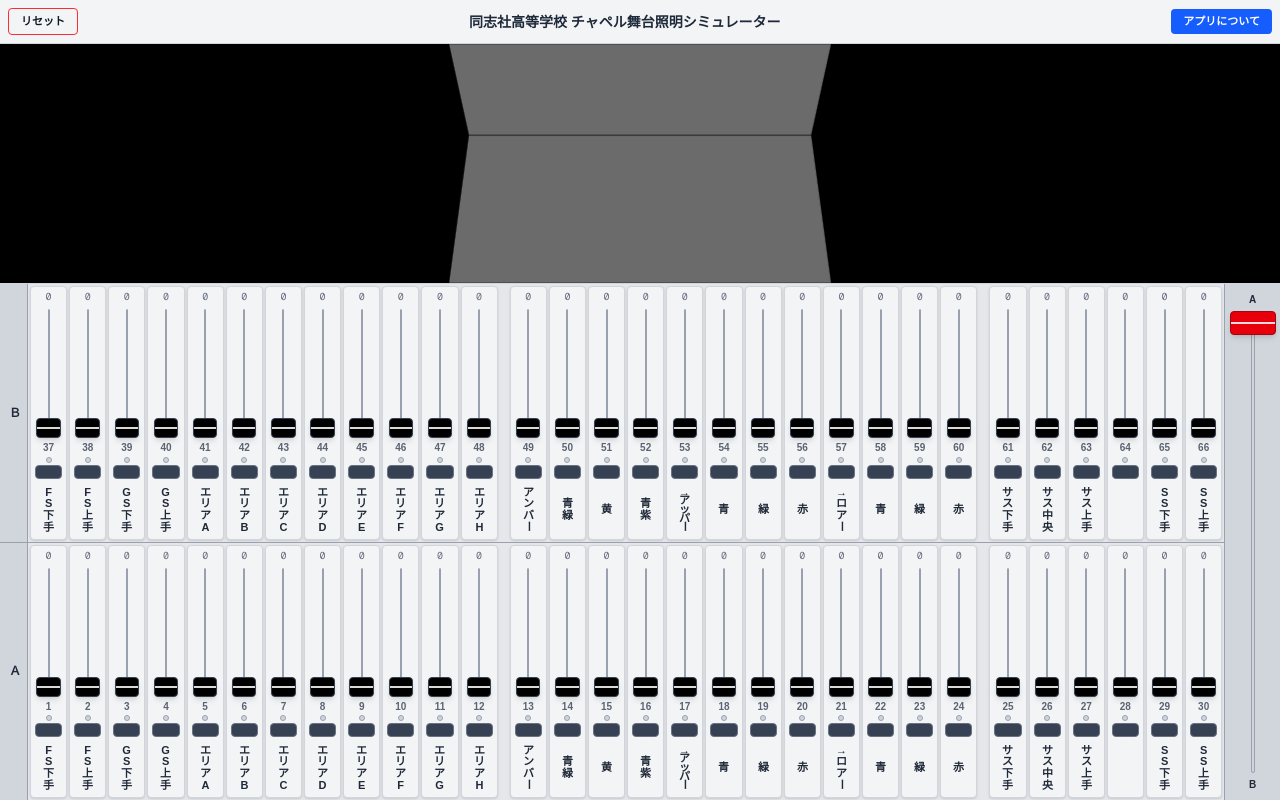
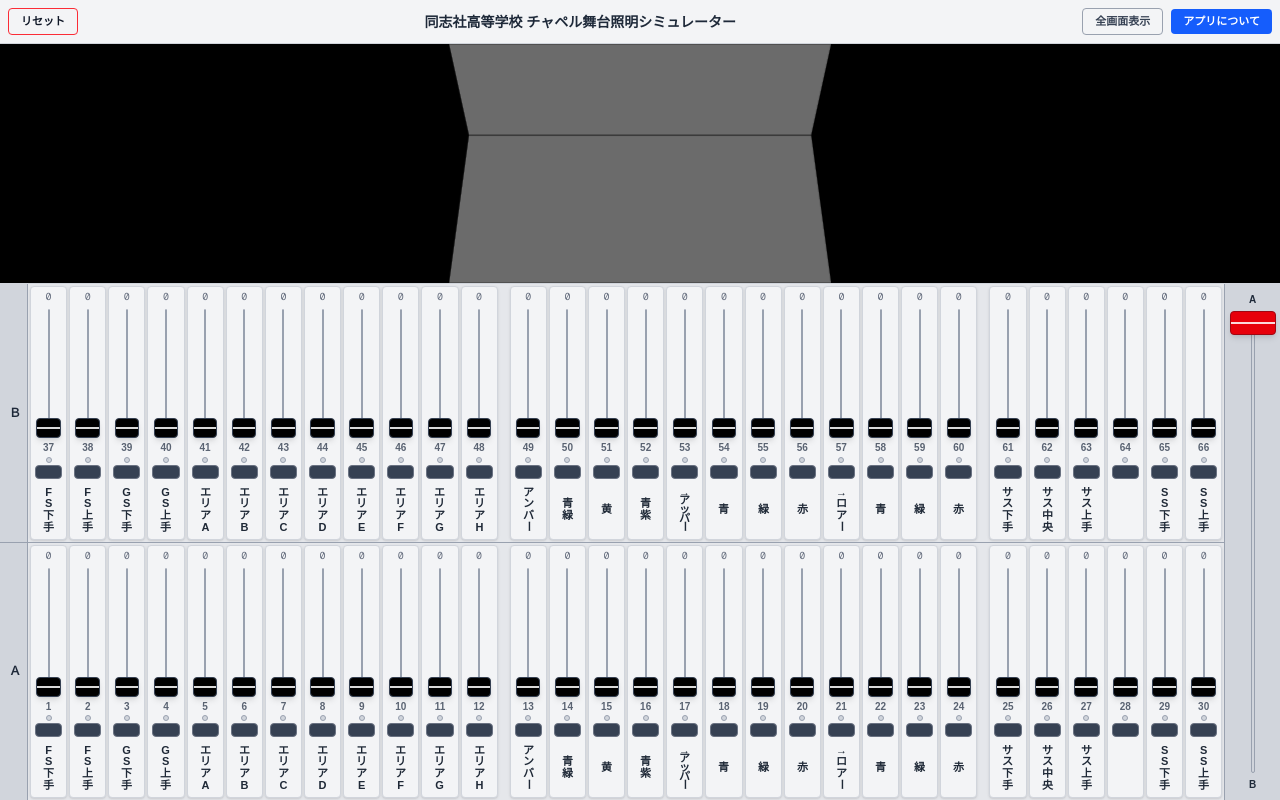
Before and after one commit to Doshisha-Senior-High-School/chapel-light-simulator, a Next.js app: page / in a window 1280 px wide. Built offline with nearby package versions, Linux system fonts and the light colour scheme.

Commit message:
全画面表示対応

```diff
--- a/src/components/LightingConsole.tsx
+++ b/src/components/LightingConsole.tsx
@@ -10,6 +10,15 @@ const LIGHT_DEFINITIONS = [
   'アンバー', '青緑', '黄', '青紫', '→アッパー', '青', '緑', '赤', '→ロアー', '青', '緑', '赤',
   'サス下手', 'サス中央', 'サス上手', '', 'SS下手', 'SS上手', '', 'キャット間接', '1階側面スポ', '2階スポット', '1階座席天井', 'ステージ天井'
 ];
+interface DocumentWithFullscreen extends Document {
+  webkitFullscreenEnabled?: boolean;
+  webkitFullscreenElement?: Element | null;
+  webkitExitFullscreen?: () => Promise<void>;
+}
+
+interface HTMLElementWithFullscreen extends HTMLElement {
+  webkitRequestFullscreen?: () => Promise<void>;
+}
 
 export default function LightingConsole() {
   const [aFaderValues, setAFaderValues] = useState<number[]>(new Array(36).fill(0));
@@ -22,6 +31,50 @@ export default function LightingConsole() {
   const [deviceType, setDeviceType] = useState<'smartphone' | 'ipad' | 'allowed'>('allowed');
   const [isLandscape, setIsLandscape] = useState(true);
   const [bypassAppRedirect, setBypassAppRedirect] = useState(false);
+
+  // 全画面表示の状態管理
+  const [isFullscreen, setIsFullscreen] = useState(false);
+  const [isFullscreenSupported, setIsFullscreenSupported] = useState(false);
+
+  useEffect(() => {
+    const doc = document as DocumentWithFullscreen;
+    setIsFullscreenSupported(!!(doc.fullscreenEnabled || doc.webkitFullscreenEnabled));
+
+    const handleFullscreenChange = () => {
+      setIsFullscreen(!!(doc.fullscreenElement || doc.webkitFullscreenElement));
+    };
+
+    document.addEventListener('fullscreenchange', handleFullscreenChange);
+    document.addEventListener('webkitfullscreenchange', handleFullscreenChange);
+
+    return () => {
+      document.removeEventListener('fullscreenchange', handleFullscreenChange);
+      document.removeEventListener('webkitfullscreenchange', handleFullscreenChange);
+    };
+  }, []);
+
+  const toggleFullscreen = async () => {
+    try {
+      const docEl = document.documentElement as HTMLElementWithFullscreen;
+      const doc = document as DocumentWithFullscreen;
+
+      if (!doc.fullscreenElement && !doc.webkitFullscreenElement) {
+        if (docEl.requestFullscreen) {
+          await docEl.requestFullscreen();
+        } else if (docEl.webkitRequestFullscreen) {
+          await docEl.webkitRequestFullscreen();
+        }
+      } else {
+        if (doc.exitFullscreen) {
+          await doc.exitFullscreen();
+        } else if (doc.webkitExitFullscreen) {
+          await doc.webkitExitFullscreen();
+        }
+      }
+    } catch (err) {
+      console.error('Error toggling fullscreen:', err);
+    }
+  };
 
   // モーダル表示状態
   const [showAbout, setShowAbout] = useState(false);
@@ -227,12 +280,22 @@ export default function LightingConsole() {
           同志社高等学校 チャペル舞台照明シミュレーター
         </h1>
 
+        <div className="flex items-center gap-2">
+          {isFullscreenSupported && (
+            <button
+              onClick={toggleFullscreen}
+              className="px-3 py-1 border border-gray-400 text-gray-700 hover:bg-gray-200 text-[11px] font-semibold rounded transition-colors active:scale-95 cursor-pointer"
+            >
+              {isFullscreen ? '全画面終了' : '全画面表示'}
+            </button>
+          )}
           <button
             onClick={() => setShowAbout(true)}
             className="px-3 py-1 bg-blue-600 hover:bg-blue-700 text-white text-[11px] font-semibold rounded transition-colors active:scale-95 cursor-pointer"
           >
             アプリについて
           </button>
+        </div>
       </header>
 
       {/* プレビューエリア (30vh固定) */}
```
Lines whose indentation alone changed are shown as unchanged.
